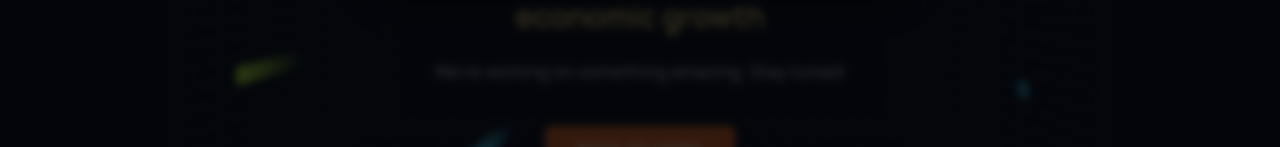
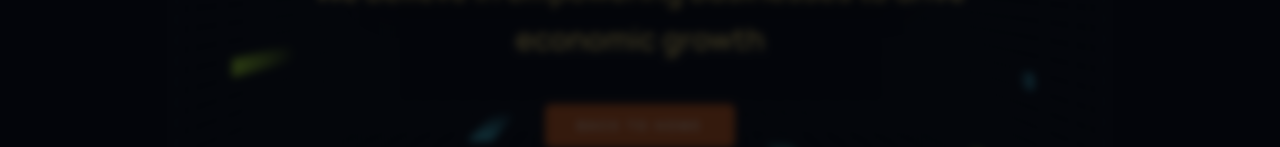
Before and after one commit to shashank-1411/IndusHub_SuretyBond, a Next.js app: page /indushub in a window 1280 px wide. Shown: the part 512-659 px from the top of the page. Built offline with nearby package versions, Linux system fonts and the light colour scheme; no server answers.

Commit message:
Remove 'We\'re working on something amazing. Stay tuned!' sentence from IndusHub Coming Soon page

```diff
--- a/app/indushub/page.tsx
+++ b/app/indushub/page.tsx
@@ -28,9 +28,6 @@ export default function IndushubPage() {
             <p className="mt-6 text-xl font-semibold text-amber-200 md:text-2xl lg:text-3xl max-w-3xl mx-auto leading-relaxed">
               We believe in empowering businesses to drive economic growth
             </p>
-            <p className="mt-4 text-base text-slate-300 md:text-lg max-w-2xl mx-auto leading-relaxed">
-              We&apos;re working on something amazing. Stay tuned!
-            </p>
             <div className="mt-10">
               <Link
                 href="/"
```
